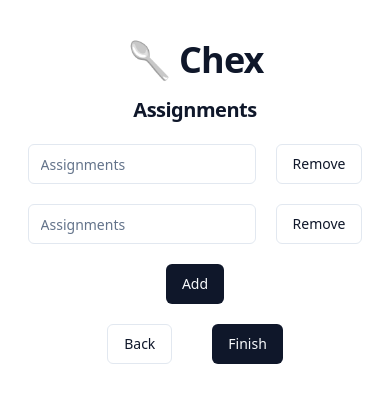
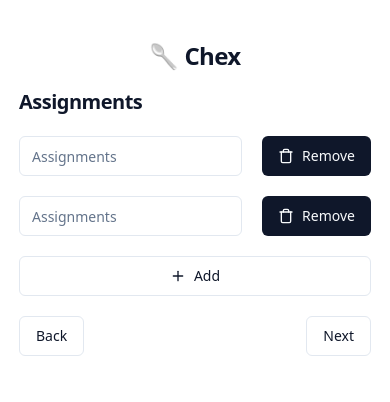
Before and after one commit to dclark27/chex, a Next.js app: page /split/total in a window 390 px wide. Shown: the top 402 px of the page. Built offline with nearby package versions, Linux system fonts and the light colour scheme.

Commit message:
app dir migration

```diff
--- a/app/split/items/page.tsx
+++ b/app/split/items/page.tsx
@@ -1,25 +1,11 @@
-import Link from 'next/link';
-import { FieldArray } from '../../../components/FieldArray';
-import { buttonVariants } from '../../../components/ui/button';
+import { FieldArray } from '@/components/FieldArray';
+import FooterNav from '@/components/FooterNav';
 
 export default async function Page() {
 	return (
 		<>
 			<FieldArray name='items' label='Items' />
-			<div className='flex gap-10'>
-				<Link
-					className={buttonVariants({ variant: 'outline' })}
-					href='/split/people'
-				>
-					Back
-				</Link>
-				<Link
-					className={buttonVariants({ variant: 'outline' })}
-					href='/split/total'
-				>
-					Next
-				</Link>
-			</div>
+			<FooterNav next='/split/total' back='/split/people' />
 		</>
 	);
 }
--- a/app/split/layout.tsx
+++ b/app/split/layout.tsx
@@ -3,5 +3,5 @@ export default function SplitLayout({
 }: {
 	children: React.ReactNode;
 }) {
-	return <main className='flex gap-5 flex-col items-center'>{children}</main>;
+	return <main className='flex gap-5 flex-col pl-4 pr-4'>{children}</main>;
 }
--- a/app/split/people/page.tsx
+++ b/app/split/people/page.tsx
@@ -1,22 +1,11 @@
-import Link from 'next/link';
-import { FieldArray } from '../../../components/FieldArray';
-import { buttonVariants } from '../../../components/ui/button';
+import { FieldArray } from '@/components/FieldArray';
+import FooterNav from '@/components/FooterNav';
 
 export default function Page() {
 	return (
 		<>
-			<FieldArray name='people' label='People' />
-			<div className='flex gap-10'>
-				<Link className={buttonVariants({ variant: 'outline' })} href='/'>
-					Back
-				</Link>
-				<Link
-					className={buttonVariants({ variant: 'outline' })}
-					href='/split/items'
-				>
-					Next
-				</Link>
-			</div>
+			<FieldArray name='name' label='Name' />
+			<FooterNav next='/split/items' back='/' />
 		</>
 	);
 }
--- a/app/split/total/page.tsx
+++ b/app/split/total/page.tsx
@@ -1,25 +1,11 @@
-import Link from 'next/link';
-import { FieldArray } from '../../../components/FieldArray';
-import { buttonVariants } from '../../../components/ui/button';
+import { FieldArray } from '@/components/FieldArray';
+import FooterNav from '@/components/FooterNav';
 
 export default async function Page() {
 	return (
 		<>
 			<FieldArray name='assignments' label='Assignments' />
-			<div className='flex gap-10'>
-				<Link
-					className={buttonVariants({ variant: 'outline' })}
-					href='/split/items'
-				>
-					Back
-				</Link>
-				<Link
-					className={buttonVariants({ variant: 'default' })}
-					href='/split/checks'
-				>
-					Finish
-				</Link>
-			</div>
+			<FooterNav next='/split/checks' back='/split/items' />
 		</>
 	);
 }
--- a/components/FieldArray.tsx
+++ b/components/FieldArray.tsx
@@ -1,4 +1,5 @@
 'use client';
+import { Plus, Trash } from 'lucide-react';
 import { useFieldArray, useForm } from 'react-hook-form';
 import { Button } from './ui/button';
 import { Input } from './ui/input';
@@ -26,20 +27,34 @@ export function FieldArray(props: Props) {
 			<h2 className='scroll-m-20 text-xl font-semibold tracking-tight'>
 				{label}
 			</h2>
+			<div className='flex w-full gap-5 flex-col'>
 				{fields.map((field, index) => (
-				<div className='flex gap-5' key={index}>
+					<div className='flex w-full gap-5' key={index}>
 						<Input
 							type='text'
 							placeholder={label}
 							key={field.id}
 							{...register(`${name}.${index}.value`)}
 						/>
-					<Button variant='outline' onClick={() => remove(index)}>
+						<Button
+							variant='default'
+							className='flex gap-2'
+							onClick={() => remove(index)}
+						>
+							<Trash size={16} />
 							Remove
 						</Button>
 					</div>
 				))}
-			<Button onClick={() => append({ value: '' })}>Add</Button>
+				<Button
+					variant='outline'
+					className='flex gap-2'
+					onClick={() => append({ value: '' })}
+				>
+					<Plus size={16} />
+					{'Add'}
+				</Button>
+			</div>
 		</>
 	);
 }
--- /dev/null
+++ b/components/FooterNav.tsx
@@ -0,0 +1,23 @@
+import Link from 'next/link';
+import { buttonVariants } from './ui/button';
+
+interface FooterProps {
+	next: __next_route_internal_types__.RouteImpl<'/'>;
+	back: __next_route_internal_types__.RouteImpl<'/'>;
+}
+
+const FooterNav = (props: FooterProps) => {
+	const { next, back } = props;
+	return (
+		<div className='flex justify-between w-full'>
+			<Link className={buttonVariants({ variant: 'outline' })} href={back}>
+				Back
+			</Link>
+			<Link className={buttonVariants({ variant: 'outline' })} href={next}>
+				Next
+			</Link>
+		</div>
+	);
+};
+
+export default FooterNav;
--- a/components/NavBar.tsx
+++ b/components/NavBar.tsx
@@ -2,9 +2,9 @@ import Link from 'next/link';
 
 const NavBar = () => {
 	return (
-		<nav className={`flex items-center flex-row mb-4 justify-center text-4xl`}>
+		<nav className={`flex items-center flex-row mb-4 justify-center`}>
 			<Link href='/'>
-				<h3 className='scroll-m-20 text-4xl font-extrabold tracking-tight lg:text-5xl'>
+				<h3 className='scroll-m-20 text-2xl font-extrabold tracking-tight lg:text-5xl'>
 					🥄 Chex
 				</h3>
 			</Link>
```
Also changed, not shown: package.json (+4 -3 lines), 1 other file (tests, documents, lock files or other folders). Lines whose indentation alone changed are shown as unchanged.
